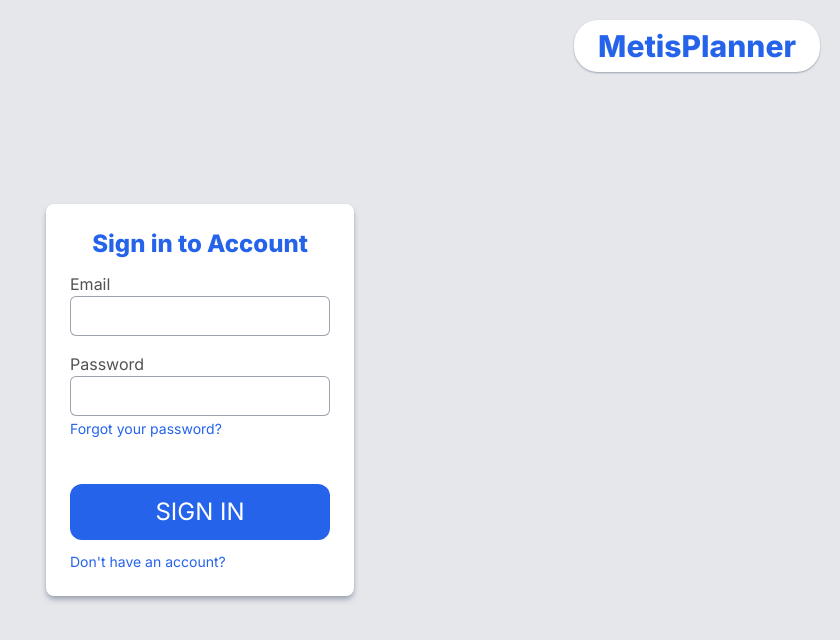
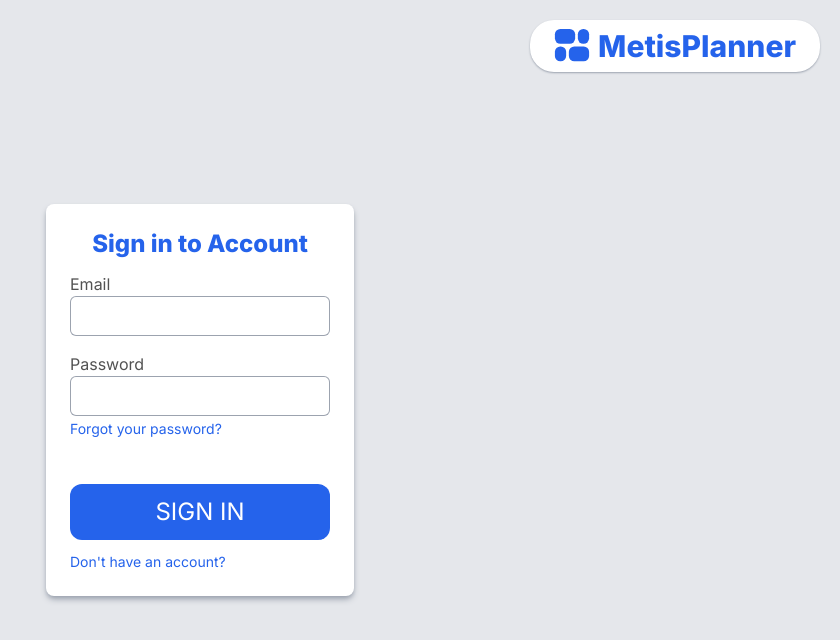
Before and after one commit to BK2004/MetisPlanner, a Next.js app: page /login in a window 1280 px wide. Shown: the top 640 px of the page, without its empty margins (440-1280 px from the left). Built offline with nearby package versions, Linux system fonts and the light colour scheme.

Commit message:
Created initial logo (may change in the future) and added to absolutely positioned logo

```diff
--- a/components/logo.tsx
+++ b/components/logo.tsx
@@ -1,7 +1,51 @@
+export function LogoSvg({ className }: { className: string }) {
+  return (<svg className={className}
+    viewBox="0 0 200 200"
+    id="svg5"
+    xmlns="http://www.w3.org/2000/svg"  >
+    <g fill="currentColor">
+       <rect
+        id="rect234"
+        width="112.5"
+        height="82.5"
+        x="5"
+        y="5"
+        rx="30"
+        ry="30" />
+     <rect
+        id="rect288"
+        width="62.5"
+        height="82.5"
+        x="132.5"
+        y="5"
+        rx="30"
+        ry="30" />
+     <rect
+        id="rect400"
+        width="62.5"
+        height="82.5"
+        x="5"
+        y="102.5"
+        rx="30"
+        ry="30" />
+     <rect
+        id="rect402"
+        width="112.5"
+        height="82.5"
+        x="82.5"
+        y="102.5"
+        rx="30"
+        ry="30" />
+    </g>
+ </svg>
+ )
+}
+
 export function AbsoluteLogo() {
     return (
-        <div className={`logo absolute top-5 right-5 w-fit h-fit py-2 px-6 rounded-3xl bg-white shadow-sm shadow-gray-400 dark:shadow-neutral-900 dark:bg-neutral-800`}>
-          <h1 className="text-blue-600 dark:text-blue-500 text-3xl text-right font-extrabold">MetisPlanner</h1>
+        <div className={`flex justify-between logo absolute top-5 right-5 w-fit h-fit py-2 px-6 rounded-3xl bg-white shadow-sm shadow-gray-400 dark:shadow-neutral-900 dark:bg-neutral-800`}>
+          <LogoSvg className="h-[2.25rem] my-auto mr-2 aspect-square text-blue-600 fill-blue-600" />
+          <h1 className="text-blue-600 text-3xl text-right font-extrabold">MetisPlanner</h1>
         </div>
     );
 }
--- a/components/users/AuthForm.tsx
+++ b/components/users/AuthForm.tsx
@@ -19,13 +19,13 @@ export const AuthForm = ({ onSubmit, authType, errorMessage="" }: { onSubmit: (d
                 <div className="input-col my-4">
                     <label htmlFor="password" className="">Password</label>
                     <input id="password" className="outline-0 ring-gray-400 dark:ring-neutral-900 ring-1 focus:ring-2 focus:ring-blue-600 dark:focus:ring-blue-500 ring-inset border-0 rounded-md px-3 py-2 w-full transition-all duration-100 ease-linear" type="password" {...register("password", { required: true })}></input>
-                    {authType === "login" ? <a href="/reset" className="text-blue-600 dark:text-blue-500 text-sm">Forgot your password?</a> : ""}
+                    {authType === "login" ? <a href="/reset" className="text-blue-600 dark:text-blue-500 text-sm hover:underline">Forgot your password?</a> : ""}
                 </div>
             </div>
             <div>
                 { errorMessage !== "" ? <AuthError errorMessage={errorMessage} /> : ""}
-                <input className="bot-wrap w-full text-2xl rounded-xl p-3 px-5 text-white bg-blue-600 hover:cursor-pointer" type="submit" value={authType === "register" ? "SIGN UP" : "SIGN IN"}/>
-                <a href={`/${authType === "register" ? "login" : "register"}`} className="block mt-3 text-blue-600 dark:text-blue-500 text-sm">
+                <input className="bot-wrap w-full text-2xl rounded-xl p-3 px-5 text-white bg-blue-600 hover:cursor-pointer hover:opacity-90 transition-all duration-150" type="submit" value={authType === "register" ? "SIGN UP" : "SIGN IN"}/>
+                <a href={`/${authType === "register" ? "login" : "register"}`} className="block mt-3 text-blue-600 dark:text-blue-500 text-sm hover:underline">
                     {authType === "register" ? "Already have an account?" : "Don't have an account?"}
                 </a>
             </div>
--- a/components/users/FinalizeResetForm.tsx
+++ b/components/users/FinalizeResetForm.tsx
@@ -58,7 +58,7 @@ export function FinalizeResetForm({ email, resetId }: { email: string, resetId:
                     </div>
                     <div>
                         {errorMessage !== "" ? <AuthError errorMessage={errorMessage}/> : ""}
-                        <input className="bot-wrap w-full text-2xl rounded-xl p-3 px-5 text-white bg-blue-600 hover:cursor-pointer" type="submit" value="RESET PASSWORD"/>
+                        <input className="bot-wrap w-full text-2xl rounded-xl p-3 px-5 text-white bg-blue-600 hover:cursor-pointer hover:opacity-90 transition-all duration-150" type="submit" value="RESET PASSWORD"/>
                     </div>
                 </form>);
     else {
--- a/components/users/ResetForm.tsx
+++ b/components/users/ResetForm.tsx
@@ -19,7 +19,7 @@ export function ResetForm({ onSubmit, errorMessage }: { onSubmit: (data: FieldVa
             </div>
             <div>
                 {errorMessage !== "" ? <AuthError errorMessage={errorMessage} /> : ""}
-                <input className="bot-wrap w-full text-2xl rounded-xl p-3 px-5 text-white bg-blue-600 hover:cursor-pointer" type="submit" value="RESET PASSWORD"/>
+                <input className="bot-wrap w-full text-2xl rounded-xl p-3 px-5 text-white bg-blue-600 hover:cursor-pointer hover:opacity-90 transition-all duration-150" type="submit" value="RESET PASSWORD"/>
             </div>
         </form>
     );
--- a/helpers/index.ts
+++ b/helpers/index.ts
@@ -1,3 +1,2 @@
 export * from './mail';
 export * from './db';
-export * from './planners';
--- a/helpers/planners.ts
+++ /dev/null
@@ -1,7 +0,0 @@
-enum PlannerTypes {
-    Daily
-}
-
-export const planners = {
-    PlannerTypes
-}
--- a/src/app/(protected)/planner/[plannerType]/page.tsx
+++ /dev/null
@@ -1,7 +0,0 @@
-import { useEffect } from "react";
-import { userManagement } from "../../../../../helpers/api";
-import { redirect } from "next/navigation";
-
-export default function plannerPage({ params }: { params: { plannerType: string }}) {
-    return <h1>{params.plannerType}</h1>
-}
--- a/src/app/(public)/layout.tsx
+++ b/src/app/(public)/layout.tsx
@@ -1,7 +1,9 @@
 import React from "react";
+import { AbsoluteLogo } from "../../../components";
 
 export default function Layout({ children }: { children: React.ReactNode}) {
-    return <div className="grid grid-cols-5 md:grid-cols-7 xl:grid-cols-8 grid-rows-4 gap-4 container w-screen h-screen max-w-full">
+    return (<div className="grid grid-cols-5 md:grid-cols-7 xl:grid-cols-8 grid-rows-4 gap-4 container w-screen h-screen min-h-[750px] max-w-full">
+                <AbsoluteLogo />
                 {children}
-            </div>
+            </div>)
 }
--- a/src/app/(public)/login/page.tsx
+++ b/src/app/(public)/login/page.tsx
@@ -42,7 +42,6 @@ export default function Page() {
         }).catch((e) => {})
     }
     return (<>
-        <AbsoluteLogo />
         <div hidden={submitted} className="text-slate-700 dark:text-gray-400 wrapper rounded-lg col-start-2 col-span-3 md:col-start-3 xl:col-start-4 xl:col-span-2 row-start-2 row-span-2 bg-white shadow-md shadow-gray-400 dark:shadow-neutral-900 dark:bg-neutral-800">
             <AuthForm onSubmit={onSubmit} authType="login" errorMessage={errorMessage} />
         </div>
--- a/src/app/(public)/register/page.tsx
+++ b/src/app/(public)/register/page.tsx
@@ -3,7 +3,7 @@
 import { FieldValues } from "react-hook-form";
 import { AuthForm, EmailNotification } from "../../../../components/users/";
 import { useState } from "react";
-import { AbsoluteLogo, Loading } from "../../../../components";
+import { Loading } from "../../../../components";
 
 export default function Page() {
     const [email, setEmail] = useState("");
@@ -39,7 +39,6 @@ export default function Page() {
     }
 
     return (<>
-        <AbsoluteLogo />
         <div hidden={submitted} className="text-slate-700 dark:text-gray-400 wrapper rounded-lg col-start-2 col-span-3 md:col-start-3 xl:col-start-4 xl:col-span-2 row-start-2 row-span-2 bg-white shadow-md shadow-gray-400 dark:shadow-neutral-900 dark:bg-neutral-800">
             {email === "" ? <AuthForm onSubmit={onSubmit} authType="register" errorMessage={errorMessage} /> : <EmailNotification message="Click the link in the next 15 minutes to complete your registration!" title="Please verify your email." email={email} />}
         </div>
```
